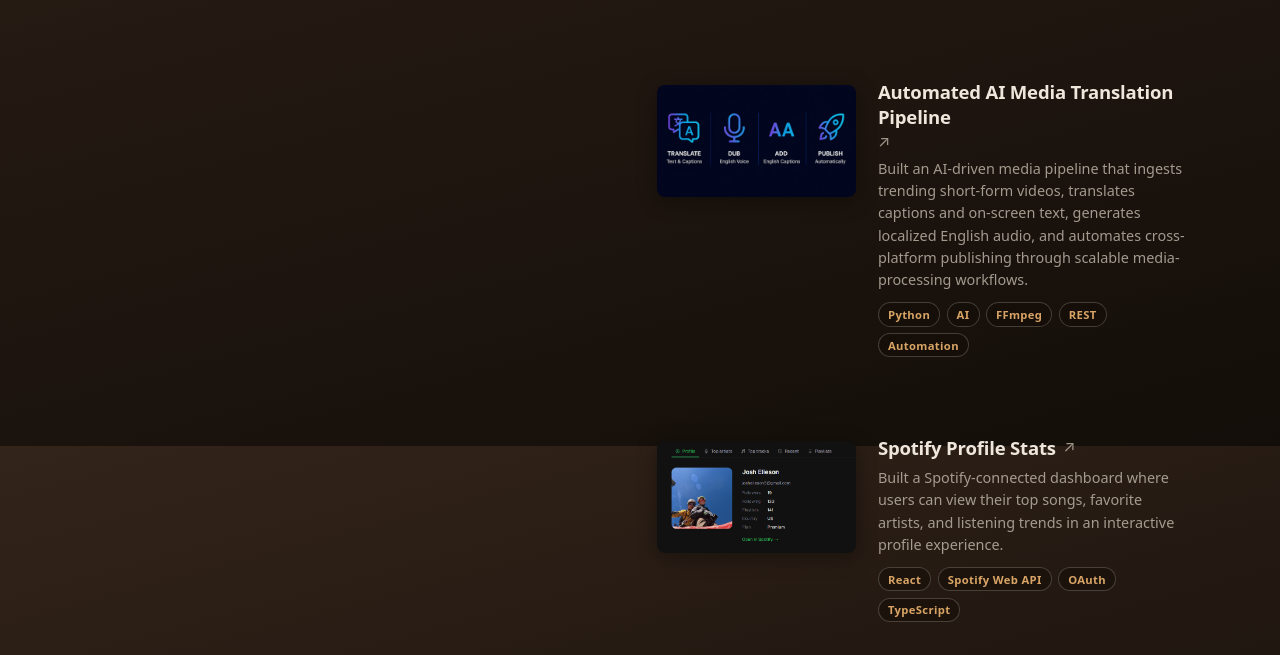
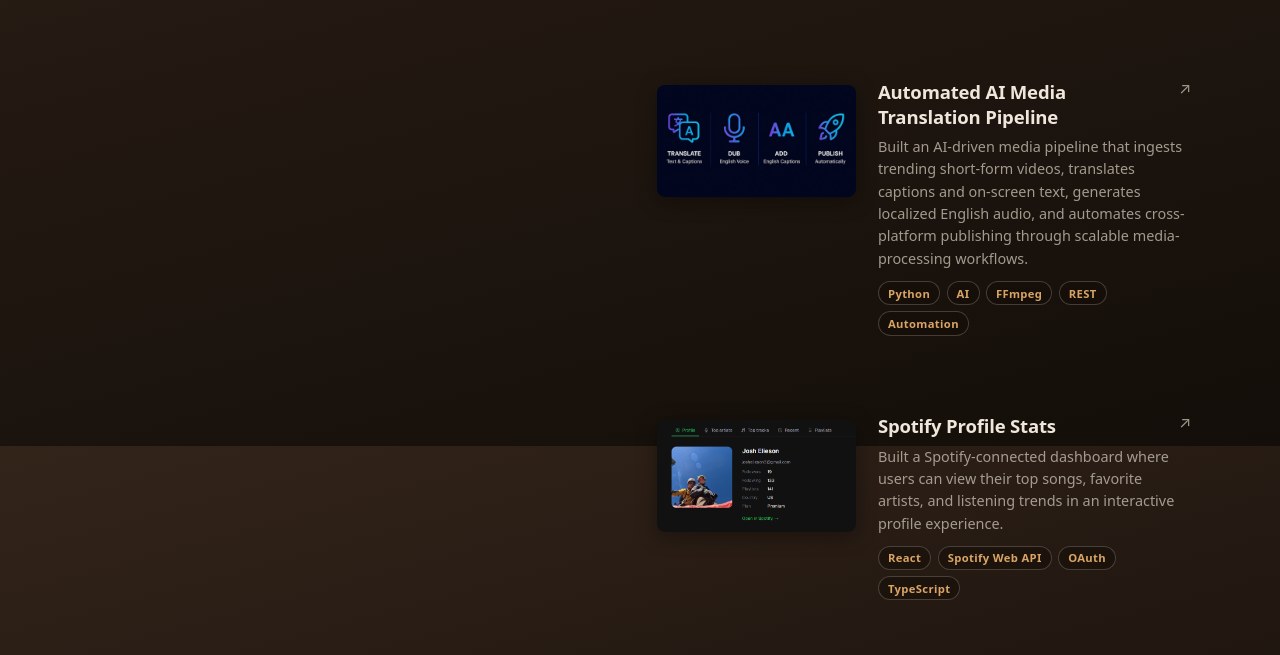
Before and after one commit to JoshElieson/JoshElieson---Personal-Website, a website built with Vite: page index.html in a window 1280 px wide. Shown: the part 1954-2609 px from the top of the page. Built offline with nearby package versions, Linux system fonts and the light colour scheme.

Commit message:
site efficiency fixes

```diff
--- a/src/style.css
+++ b/src/style.css
@@ -641,12 +641,14 @@ body::-webkit-scrollbar {
 
 .project-card__heading {
   display: flex;
-  align-items: center;
-  flex-wrap: wrap;
-  gap: 0.35rem 0.45rem;
+  align-items: flex-start;
+  flex-wrap: nowrap;
+  gap: 0.45rem;
 }
 
 .project-card__title {
+  flex: 1;
+  min-width: 0;
   margin: 0;
   font-size: clamp(1rem, 1.9vw, 1.12rem);
   font-weight: 700;
@@ -657,7 +659,9 @@ body::-webkit-scrollbar {
 
 .project-card__ext-arrow {
   display: inline-flex;
+  flex-shrink: 0;
   align-items: center;
+  margin-top: 0.12em;
   line-height: 1;
   font-size: 0.95em;
   color: rgba(200, 192, 178, 0.75);
```
